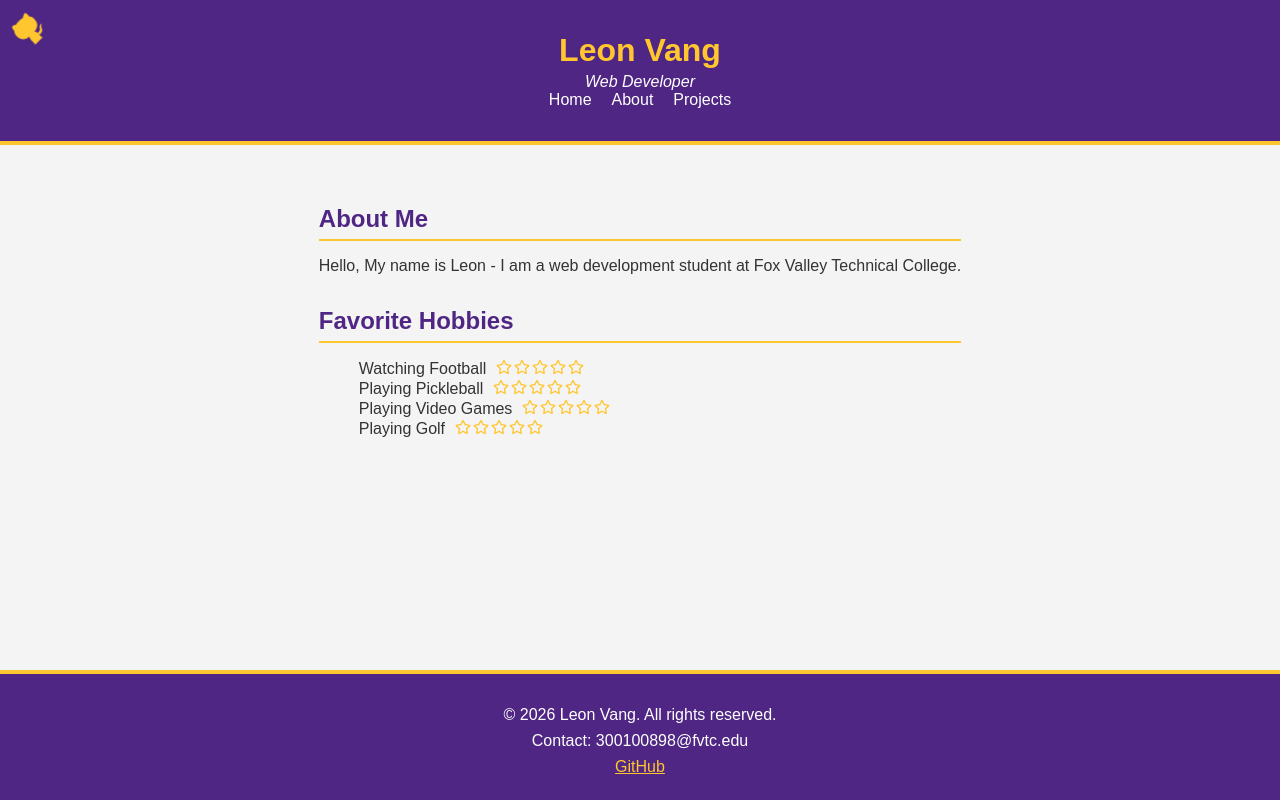
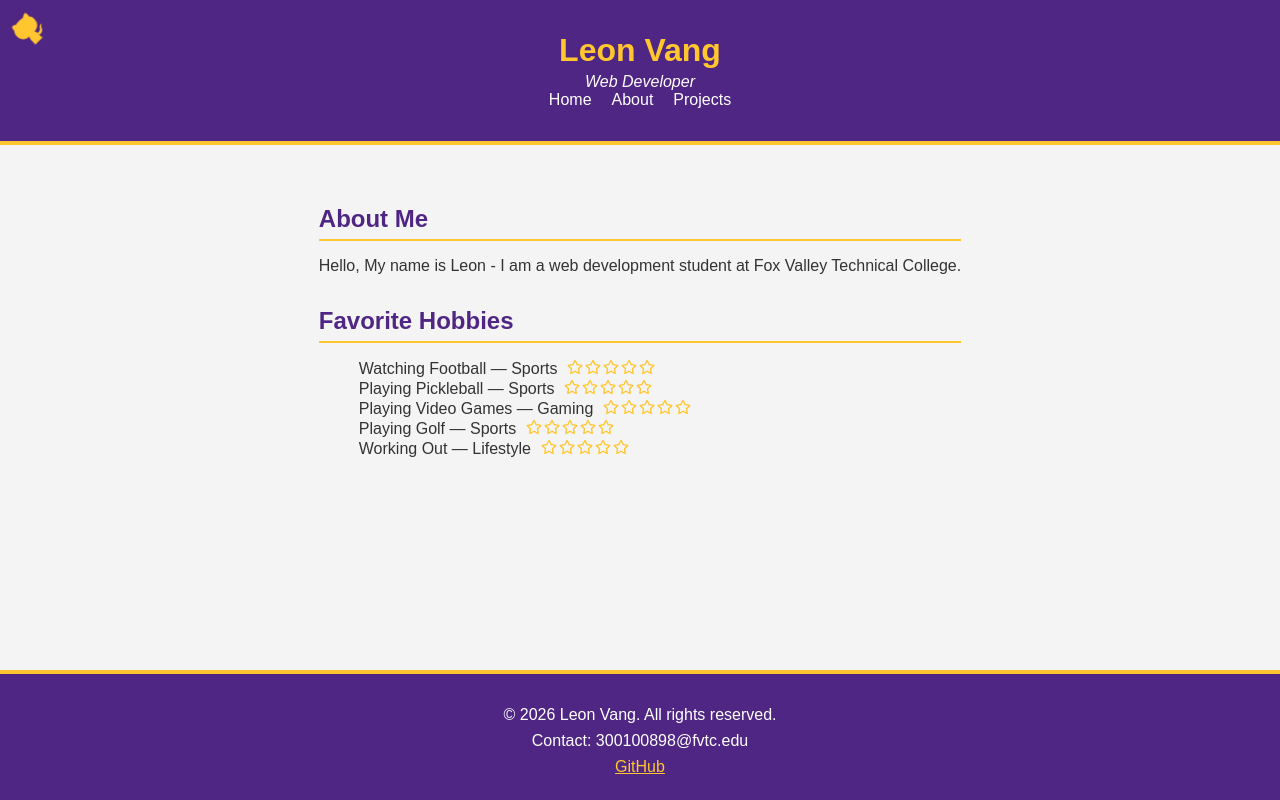
Before and after one commit to Lvang05/Lvang05.github.io, a React (Vite) app: page / in a window 1280 px wide. Built offline with nearby package versions, Linux system fonts and the light colour scheme.

Commit message:
Added Hobbylist jsx

```diff
--- /dev/null
+++ b/public/data/hobbies.json
@@ -0,0 +1,32 @@
+[
+    {
+        "id": 1,
+        "name": "Watching Football",
+        "category": "Sports",
+        "rating": 0
+    },
+    {
+        "id": 2,
+        "name": "Playing Pickleball",
+        "category": "Sports",
+        "rating": 0
+    },
+    {
+        "id": 3,
+        "name": "Playing Video Games",
+        "category": "Gaming",
+        "rating": 0
+    },
+    {
+        "id": 4,
+        "name": "Playing Golf",
+        "category": "Sports",
+        "rating": 0
+    },
+    {
+        "id": 5,
+        "name": "Working Out",
+        "category": "Lifestyle",
+        "rating": 0
+    }
+]
--- a/src/App.jsx
+++ b/src/App.jsx
@@ -3,15 +3,9 @@ import Nav from './Components/Nav'
 import Footer from './Components/Footer'
 import './App.css'
 import GitHubCorner from './Components/GitHubCorner'
-import StarRating from './Components/StarRating'
+import HobbyList from './Components/HobbyList'
 
 const App = () => {
-  const hobbies = [
-    { name: 'Watching Football', initialRating: 0 },
-    { name: 'Playing Pickleball', initialRating: 0 },
-    { name: 'Playing Video Games', initialRating: 0 },
-    { name: 'Playing Golf', initialRating: 0 },
-  ]
 
   return (
     <div className="app">
@@ -25,15 +19,7 @@ const App = () => {
           <p>Hello, My name is Leon - I am a web development student at Fox Valley Technical College.</p>
         </section>
         <section>
-          <h2>Favorite Hobbies</h2>
-          <ul>
-            {hobbies.map((hobby, index) => (
-              <li key={index} style={{ display: 'flex', alignItems: 'center', gap: '10px' }}>
-                <span>{hobby.name}</span>
-                <StarRating initialRating={hobby.initialRating} />
-              </li>
-            ))}
-          </ul>
+          <HobbyList />
         </section>
       </main>
       <Footer />
--- /dev/null
+++ b/src/Components/HobbyList.jsx
@@ -0,0 +1,50 @@
+import { useState, useEffect } from 'react'
+import StarRating from './StarRating'
+
+const HobbyList = () => {
+    const [hobbies, setHobbies] = useState([])
+    const [isLoading, setIsLoading] = useState(true)
+    const [error, setError] = useState(null)
+
+    useEffect(() => {
+        (async () => {
+            try {
+                const response = await fetch('/data/hobbies.json')
+                if (!response.ok) throw new Error('Failed to fetch hobbies')
+                const data = await response.json()
+                setHobbies(data)
+            }
+            catch (err) {
+                setError(err.message)
+            }
+            finally {
+                setIsLoading(false)
+            }
+        })()
+    }, [])
+
+    useEffect(() => {
+        if (!isLoading && !error) {
+            document.title = `${hobbies.length} Favorite Hobbies`
+        }
+    }, [hobbies, isLoading, error])
+
+    if (isLoading) return <div className="loading">Loading hobbies...</div>
+    if (error) return <div className="error">Error: {error}</div>
+
+    return (
+        <section>
+            <h2>Favorite Hobbies</h2>
+            <ul>
+                {hobbies.map(({ id, name, category, rating }) => (
+                    <li key={id} style={{ display: 'flex', alignItems: 'center', gap: '10px' }}>
+                        <span>{name} — {category}</span>
+                        <StarRating initialRating={rating} />
+                    </li>
+                ))}
+            </ul>
+        </section>
+    )
+}
+
+export default HobbyList
```
Also changed, not shown: 3 other files (tests, documents, lock files or other folders).
